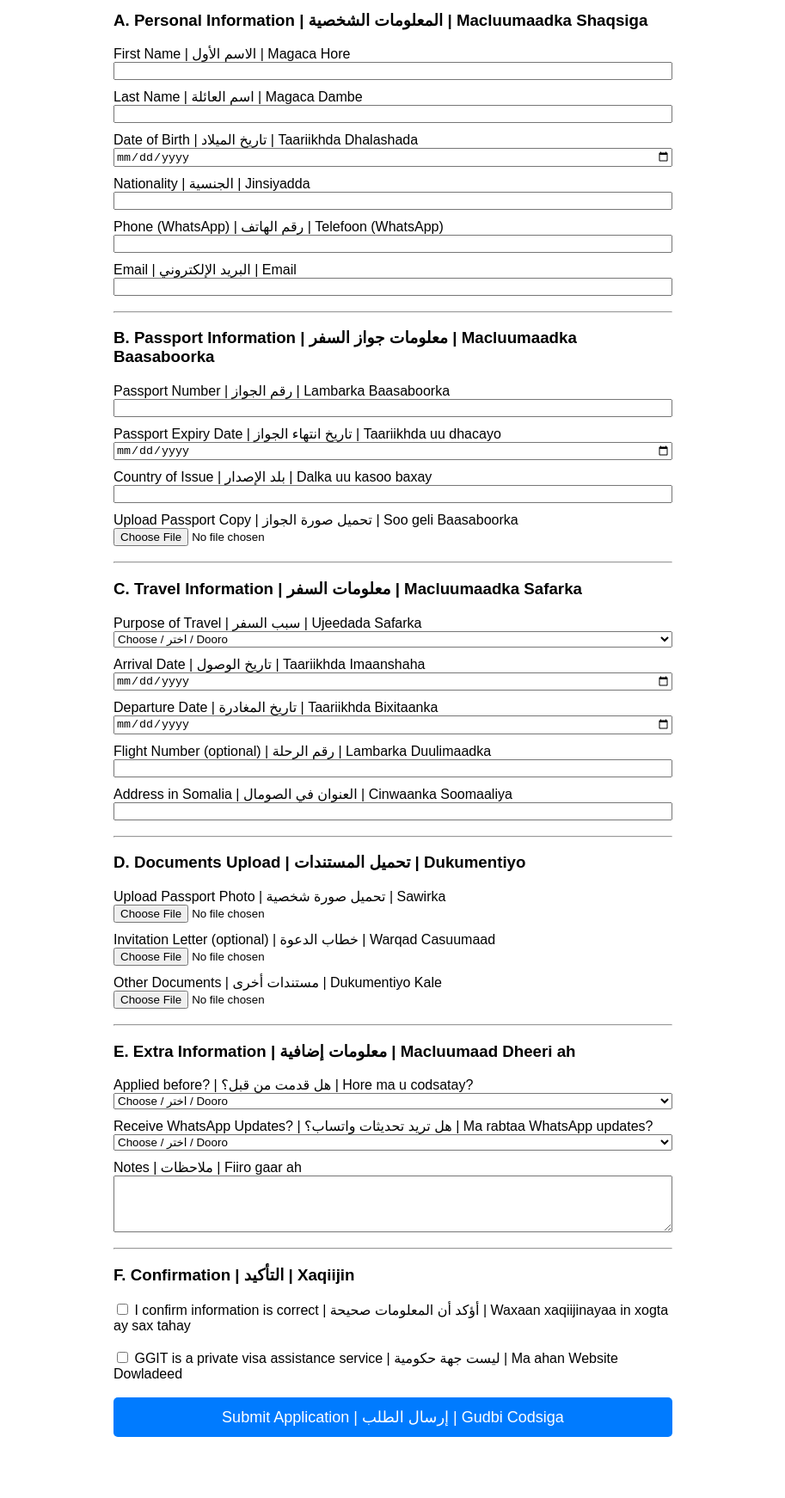
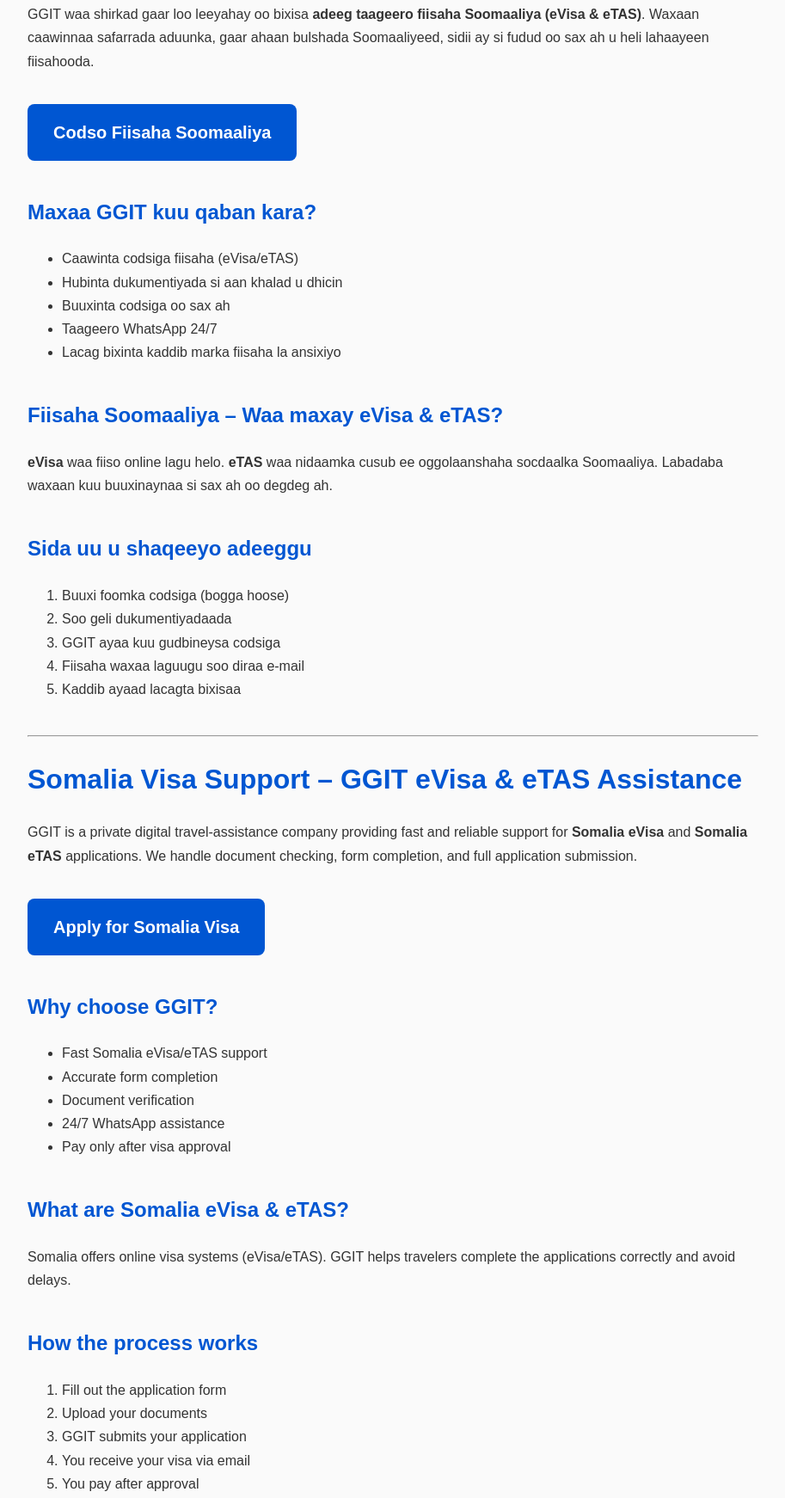
Before and after one commit to abmoal14-lab/gallubaxtech, a plain HTML site: page somalia-visa.html in a window 1280 px wide. Shown: the part 114-1856 px from the top of the page at 86% size, without its empty margins (183-1096 px from the left). Before the commit the page ends 1793 px from the top, so only its background shows below. Drawn offline with Linux system fonts and the light colour scheme.

Commit message:
Update somalia-visa.html

```diff
--- a/somalia-visa.html
+++ b/somalia-visa.html
@@ -1,131 +1,146 @@
-<form action="#" method="post" enctype="multipart/form-data" style="max-width:650px;margin:auto;font-family:Arial;">
-    <h2>Somalia Visa Application (eVisa / eTAS)<br>
-        <span style="font-size:14px;color:gray;">English | عربي | Soomaali</span>
-    </h2>
+<!DOCTYPE html>
+<html lang="so">
+<head>
+    <meta charset="UTF-8">
+    <meta name="viewport" content="width=device-width, initial-scale=1.0">
 
-    <p><strong>Private visa assistance service – Not the Somalia government.</strong></p>
+    <title>Somalia Visa Support – Fiiso Soomaaliya | GGIT eVisa & eTAS Assistance</title>
+
+    <meta name="description" content="GGIT Somalia Visa Support – Adeeg Fiiso Soomaaliya (eVisa/eTAS) oo degdeg ah. Somali + English SEO page. Private visa assistance, document checking, online application support.">
+
+    <meta name="keywords" content="Somalia visa, fiiso soomaaliya, somalia evisa, somalia etas, somali visa support, somalia visa help, evisa somalia, etas somalia, somali travel support, ggit">
+
+    <style>
+        body { font-family: Arial, sans-serif; line-height: 1.7; margin: 0; padding: 0; background: #fafafa; color: #333; }
+        .container { max-width: 850px; margin: auto; padding: 20px; }
+        h1, h2, h3 { color: #0056d2; }
+        a.button {
+            display: inline-block;
+            padding: 16px 30px;
+            background: #0056d2;
+            color: white;
+            text-decoration: none;
+            border-radius: 8px;
+            font-size: 20px;
+            margin: 20px 0;
+            font-weight: bold;
+        }
+        .section { margin-bottom: 40px; }
+    </style>
+</head>
+
+<body>
+
+<div class="container">
+
+    <!-- SOMALI SECTION -->
+    <h1>Fiiso Soomaaliya – Adeegga GGIT ee eVisa & eTAS</h1>
+    <p>
+        GGIT waa shirkad gaar loo leeyahay oo bixisa
+        <strong>adeeg taageero fiisaha Soomaaliya (eVisa & eTAS)</strong>.
+        Waxaan caawinnaa safarrada aduunka, gaar ahaan bulshada Soomaaliyeed,
+        sidii ay si fudud oo sax ah u heli lahaayeen fiisahooda.
+    </p>
+
+    <a href="somalia-visa-apply.html" class="button">
+        Codso Fiisaha Soomaaliya
+    </a>
+
+    <div class="section">
+        <h2>Maxaa GGIT kuu qaban kara?</h2>
+        <ul>
+            <li>Caawinta codsiga fiisaha (eVisa/eTAS)</li>
+            <li>Hubinta dukumentiyada si aan khalad u dhicin</li>
+            <li>Buuxinta codsiga oo sax ah</li>
+            <li>Taageero WhatsApp 24/7</li>
+            <li>Lacag bixinta kaddib marka fiisaha la ansixiyo</li>
+        </ul>
+    </div>
+
+    <div class="section">
+        <h2>Fiisaha Soomaaliya – Waa maxay eVisa & eTAS?</h2>
+        <p>
+            <strong>eVisa</strong> waa fiiso online lagu helo.
+            <strong>eTAS</strong> waa nidaamka cusub ee oggolaanshaha socdaalka Soomaaliya.
+            Labadaba waxaan kuu buuxinaynaa si sax ah oo degdeg ah.
+        </p>
+    </div>
+
+    <div class="section">
+        <h2>Sida uu u shaqeeyo adeeggu</h2>
+        <ol>
+            <li>Buuxi foomka codsiga (bogga hoose)</li>
+            <li>Soo geli dukumentiyadaada</li>
+            <li>GGIT ayaa kuu gudbineysa codsiga</li>
+            <li>Fiisaha waxaa laguugu soo diraa e-mail</li>
+            <li>Kaddib ayaad lacagta bixisaa</li>
+        </ol>
+    </div>
 
     <hr>
 
-    <!-- PERSONAL INFORMATION -->
-    <h3>A. Personal Information | المعلومات الشخصية | Macluumaadka Shaqsiga</h3>
+    <!-- ENGLISH SECTION -->
+    <h1>Somalia Visa Support – GGIT eVisa & eTAS Assistance</h1>
+    <p>
+        GGIT is a private digital travel-assistance company providing fast and reliable support
+        for <strong>Somalia eVisa</strong> and <strong>Somalia eTAS</strong> applications.
+        We handle document checking, form completion, and full application submission.
+    </p>
 
-    <label>First Name | الاسم الأول | Magaca Hore</label>
-    <input type="text" name="first_name" required style="width:100%;margin-bottom:10px;">
+    <a href="somalia-visa-apply.html" class="button">
+        Apply for Somalia Visa
+    </a>
 
-    <label>Last Name | اسم العائلة | Magaca Dambe</label>
-    <input type="text" name="last_name" required style="width:100%;margin-bottom:10px;">
+    <div class="section">
+        <h2>Why choose GGIT?</h2>
+        <ul>
+            <li>Fast Somalia eVisa/eTAS support</li>
+            <li>Accurate form completion</li>
+            <li>Document verification</li>
+            <li>24/7 WhatsApp assistance</li>
+            <li>Pay only after visa approval</li>
+        </ul>
+    </div>
 
-    <label>Date of Birth | تاريخ الميلاد | Taariikhda Dhalashada</label>
-    <input type="date" name="dob" required style="width:100%;margin-bottom:10px;">
+    <div class="section">
+        <h2>What are Somalia eVisa & eTAS?</h2>
+        <p>
+            Somalia offers online visa systems (eVisa/eTAS).
+            GGIT helps travelers complete the applications correctly and avoid delays.
+        </p>
+    </div>
 
-    <label>Nationality | الجنسية | Jinsiyadda</label>
-    <input type="text" name="nationality" required style="width:100%;margin-bottom:10px;">
-
-    <label>Phone (WhatsApp) | رقم الهاتف | Telefoon (WhatsApp)</label>
-    <input type="text" name="phone" required style="width:100%;margin-bottom:10px;">
-
-    <label>Email | البريد الإلكتروني | Email</label>
-    <input type="email" name="email" required style="width:100%;margin-bottom:10px;">
+    <div class="section">
+        <h2>How the process works</h2>
+        <ol>
+            <li>Fill out the application form</li>
+            <li>Upload your documents</li>
+            <li>GGIT submits your application</li>
+            <li>You receive your visa via email</li>
+            <li>You pay after approval</li>
+        </ol>
+    </div>
 
     <hr>
 
-    <!-- PASSPORT INFORMATION -->
-    <h3>B. Passport Information | معلومات جواز السفر | Macluumaadka Baasaboorka</h3>
+    <!-- FOOTER DISCLAIMER -->
+    <div style="margin-top:40px; padding:20px; background:#eee; border-radius:8px;">
+        <h3>Soomaali</h3>
+        <p>
+            GGIT waa shirkad gaar loo leeyahay oo bixisa adeegyo safar dijitaal ah.
+            Ma nihin hay’ad dowladeed mana matalno Somalia Immigration & Citizenship Agency.
+            Go'aamada fiisaha waxaa gaar u leh dowladda Soomaaliya.
+        </p>
 
-    <label>Passport Number | رقم الجواز | Lambarka Baasaboorka</label>
-    <input type="text" name="passport_number" required style="width:100%;margin-bottom:10px;">
+        <h3>English</h3>
+        <p>
+            GGIT is a private company providing travel and visa support.
+            We are not affiliated with the Somalia government.
+            All visa decisions are made only by the Somalia Immigration & Citizenship Agency.
+        </p>
+    </div>
 
-    <label>Passport Expiry Date | تاريخ انتهاء الجواز | Taariikhda uu dhacayo</label>
-    <input type="date" name="passport_expiry" required style="width:100%;margin-bottom:10px;">
+</div>
 
-    <label>Country of Issue | بلد الإصدار | Dalka uu kasoo baxay</label>
-    <input type="text" name="passport_issue_country" required style="width:100%;margin-bottom:10px;">
-
-    <label>Upload Passport Copy | تحميل صورة الجواز | Soo geli Baasaboorka</label>
-    <input type="file" name="passport_file" accept=".jpg,.png,.pdf" required style="width:100%;margin-bottom:10px;">
-
-    <hr>
-
-    <!-- TRAVEL INFORMATION -->
-    <h3>C. Travel Information | معلومات السفر | Macluumaadka Safarka</h3>
-
-    <label>Purpose of Travel | سبب السفر | Ujeedada Safarka</label>
-    <select name="purpose" required style="width:100%;margin-bottom:10px;">
-        <option value="">Choose / اختر / Dooro</option>
-        <option>Tourism | سياحة | Dalxiis</option>
-        <option>Family Visit | زيارة عائلية | Booqasho Qoys</option>
-        <option>Business | عمل | Ganacsi</option>
-        <option>Transit | عبور | Ku-marid</option>
-    </select>
-
-    <label>Arrival Date | تاريخ الوصول | Taariikhda Imaanshaha</label>
-    <input type="date" name="arrival_date" required style="width:100%;margin-bottom:10px;">
-
-    <label>Departure Date | تاريخ المغادرة | Taariikhda Bixitaanka</label>
-    <input type="date" name="departure_date" style="width:100%;margin-bottom:10px;">
-
-    <label>Flight Number (optional) | رقم الرحلة | Lambarka Duulimaadka</label>
-    <input type="text" name="flight_number" style="width:100%;margin-bottom:10px;">
-
-    <label>Address in Somalia | العنوان في الصومال | Cinwaanka Soomaaliya</label>
-    <input type="text" name="address_somalia" required style="width:100%;margin-bottom:10px;">
-
-    <hr>
-
-    <!-- UPLOAD DOCUMENTS -->
-    <h3>D. Documents Upload | تحميل المستندات | Dukumentiyo</h3>
-
-    <label>Upload Passport Photo | تحميل صورة شخصية | Sawirka</label>
-    <input type="file" name="photo" accept=".jpg,.png" required style="width:100%;margin-bottom:10px;">
-
-    <label>Invitation Letter (optional) | خطاب الدعوة | Warqad Casuumaad</label>
-    <input type="file" name="invitation" accept=".jpg,.png,.pdf" style="width:100%;margin-bottom:10px;">
-
-    <label>Other Documents | مستندات أخرى | Dukumentiyo Kale</label>
-    <input type="file" name="other_docs" accept=".jpg,.png,.pdf" style="width:100%;margin-bottom:10px;">
-
-    <hr>
-
-    <!-- EXTRA INFO -->
-    <h3>E. Extra Information | معلومات إضافية | Macluumaad Dheeri ah</h3>
-
-    <label>Applied before? | هل قدمت من قبل؟ | Hore ma u codsatay?</label>
-    <select name="applied_before" required style="width:100%;margin-bottom:10px;">
-        <option value="">Choose / اختر / Dooro</option>
-        <option>Yes | نعم | Haa</option>
-        <option>No | لا | Maya</option>
-    </select>
-
-    <label>Receive WhatsApp Updates? | هل تريد تحديثات واتساب؟ | Ma rabtaa WhatsApp updates?</label>
-    <select name="whatsapp_updates" required style="width:100%;margin-bottom:10px;">
-        <option value="">Choose / اختر / Dooro</option>
-        <option>Yes | نعم | Haa</option>
-        <option>No | لا | Maya</option>
-    </select>
-
-    <label>Notes | ملاحظات | Fiiro gaar ah</label>
-    <textarea name="notes" rows="4" style="width:100%;margin-bottom:10px;"></textarea>
-
-    <hr>
-
-    <!-- CONFIRMATION -->
-    <h3>F. Confirmation | التأكيد | Xaqiijin</h3>
-
-    <label>
-        <input type="checkbox" name="confirm_info" required>
-        I confirm information is correct | أؤكد أن المعلومات صحيحة | Waxaan xaqiijinayaa in xogta ay sax tahay
-    </label><br><br>
-
-    <label>
-        <input type="checkbox" name="confirm_private" required>
-        GGIT is a private visa assistance service | ليست جهة حكومية | Ma ahan Website Dowladeed
-    </label>
-
-    <br><br>
-
-    <!-- SUBMIT BUTTON -->
-    <button type="submit" style="width:100%;padding:12px;background:#007bff;color:white;border:none;font-size:18px;border-radius:5px;cursor:pointer;">
-        Submit Application | إرسال الطلب | Gudbi Codsiga
-    </button>
-</form>
+</body>
+</html>
```
